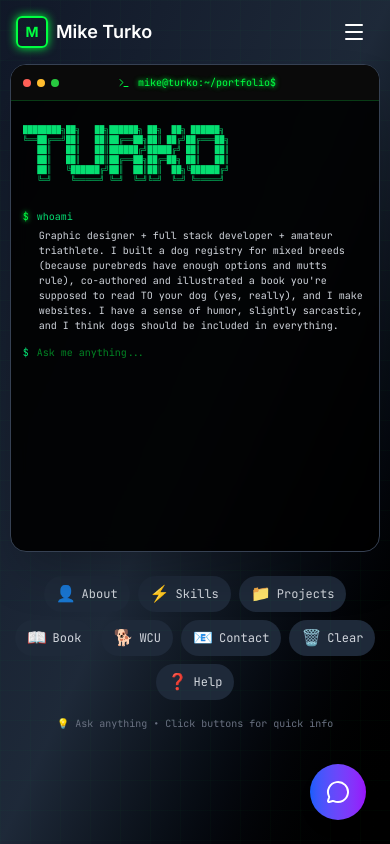
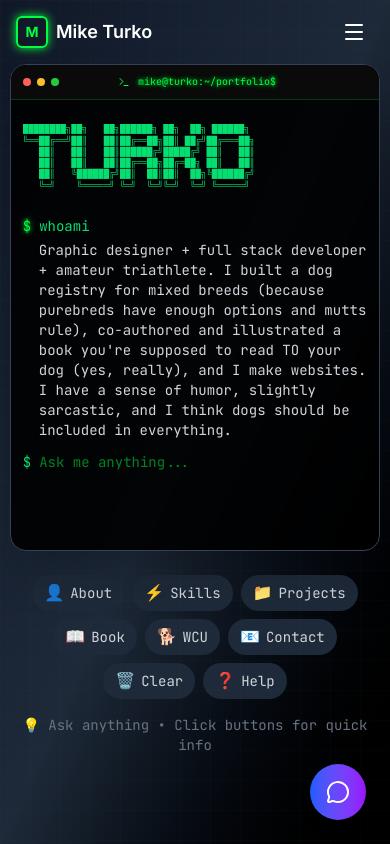
Before and after one commit to mt1219/mike-turko-site, a Next.js app: page / in a window 390 px wide. Built offline with nearby package versions, Linux system fonts and the light colour scheme.

Commit message:
updates to mobile size

```diff
--- a/src/components/sections/Hero.tsx
+++ b/src/components/sections/Hero.tsx
@@ -123,7 +123,7 @@ export default function Hero() {
         <section className="min-h-screen flex justify-center bg-gradient-to-br from-gray-900 via-gray-800 to-black pt-16 md:pt-20">
             {/* Grid overlay */}
             <div className="absolute inset-0 bg-[linear-gradient(rgba(0,255,65,0.02)_1px,transparent_1px),linear-gradient(90deg,rgba(0,255,65,0.02)_1px,transparent_1px)] bg-[size:30px_30px] pointer-events-none"></div>
-            <div className="hero-terminal container mx-auto px-2 sm:px-4 max-w-5xl mt-0">
+            <div className="hero-terminal container mx-auto px-2 sm:px-4 max-w-5xl mt-0 text-sm sm:text-base">
                 <div className="mx-auto w-full max-w-[95vw] sm:max-w-full">
 
                     <div className="bg-black/90 rounded-2xl border border-gray-700 shadow-2xl overflow-hidden backdrop-blur-sm">
@@ -143,10 +143,10 @@ export default function Hero() {
 
                         <div
                             ref={terminalBodyRef}
-                            className="p-3 sm:p-6 font-mono text-[10px] sm:text-xs md:text-sm h-[450px] overflow-y-auto pt-6 sm:pt-8"
+                            className="p-3 sm:p-6 font-mono h-[450px] overflow-y-auto pt-6 sm:pt-8"
                             onClick={() => inputRef.current?.focus()}
                         >
-                            <pre className="text-green-400 text-[8px] sm:text-xs md:text-sm mb-6 leading-tight overflow-x-auto whitespace-pre-wrap">
+                            <pre className="text-green-400 text-[9px] sm:text-xs md:text-sm mb-6 leading-tight overflow-x-auto whitespace-pre-wrap">
                                 {asciiArt}
                             </pre>
 
@@ -172,7 +172,7 @@ export default function Hero() {
                                         type="text"
                                         value={inputValue}
                                         onChange={(e) => setInputValue(e.target.value)}
-                                        className="flex-1 bg-transparent outline-none text-[#00ff41] font-mono text-[10px] sm:text-xs md:text-sm"
+                                        className="flex-1 bg-transparent outline-none text-[#00ff41] font-mono"
                                         autoFocus
                                         spellCheck={false}
                                         disabled={isProcessing}
@@ -192,7 +192,7 @@ export default function Hero() {
                             key={btn.command}
                             onClick={() => handleButtonClick(btn.command)}
                             disabled={isProcessing}
-                            className="px-3 py-1.5 sm:px-4 sm:py-2 bg-gray-800 hover:bg-gray-700 rounded-full text-xs sm:text-sm text-gray-300 transition flex items-center gap-1.5 disabled:opacity-50"
+                            className="px-3 py-1.5 sm:px-4 sm:py-2 bg-gray-800 hover:bg-gray-700 rounded-full text-gray-300 transition flex items-center gap-1.5 disabled:opacity-50"
                         >
                             <span className="text-base sm:text-lg">{btn.icon}</span>
                             <span>{btn.label}</span>
@@ -200,7 +200,7 @@ export default function Hero() {
                     ))}
                 </div>
 
-                <p className="text-center text-gray-500 text-[10px] sm:text-xs mt-4">
+                <p className="text-center text-gray-500 mt-4">
                     💡 Ask anything • Click buttons for quick info
                 </p>
             </div>
```
